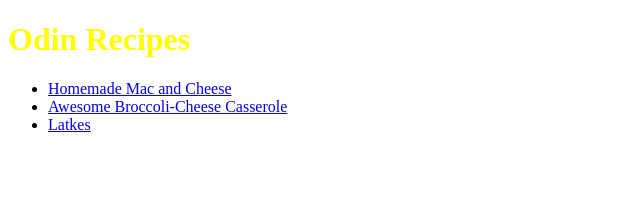
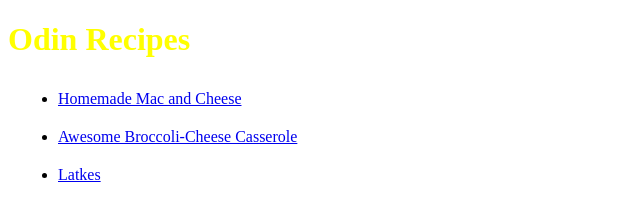
Before and after one commit to Ifr17/odin-recipes, a plain HTML site: page index.html in a window 1280 px wide. Shown: the whole page, without its empty margins (0-640 px from the left). Drawn offline with Linux system fonts and the light colour scheme.

Commit message:
Add margin to recipes

```diff
--- a/style.css
+++ b/style.css
@@ -8,8 +8,9 @@
 .container {
     display: flex;
     flex-direction: column;
+    justify-content: flex-start;
 }
 
 .recipe {
-
+    margin: 10px;
 }
```
